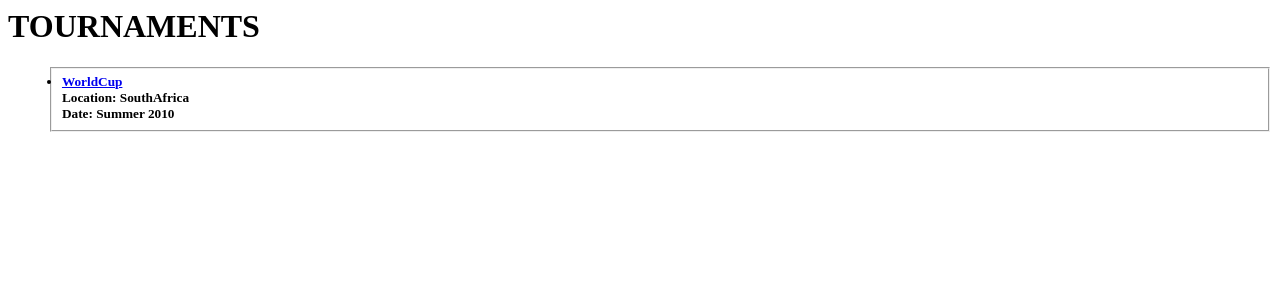
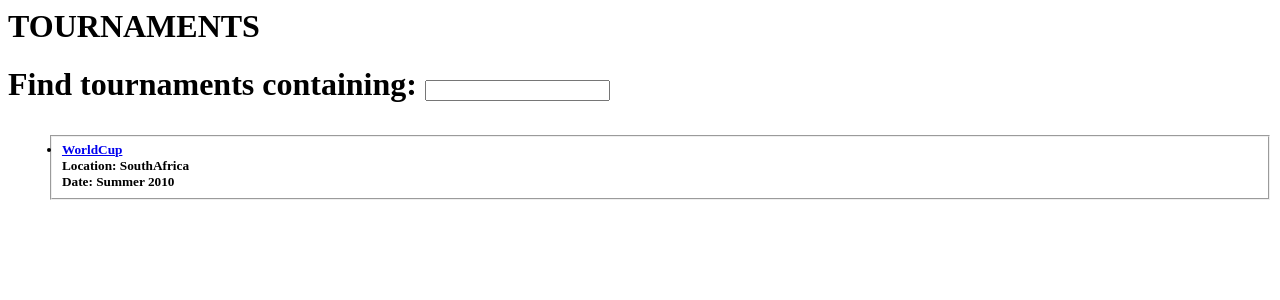
Before and after one commit to grodcas/Tournament, a Django app: page /tournaments/ in a window 1280 px wide. Shown: the top 300 px of the page. Run offline with Django 4.2, Linux system fonts and the light colour scheme; data comes from the database, SQL or seed files in the repository.

Commit message:
Search bar

```diff
--- a/mysite/tournaments/forms.py
+++ b/mysite/tournaments/forms.py
@@ -0,0 +1,4 @@
+from django import forms
+
+class SearchForm(forms.Form):
+    query = forms.CharField(label='Find tournaments containing:', max_length=100)
--- a/mysite/tournaments/templates/tournaments/index.html
+++ b/mysite/tournaments/templates/tournaments/index.html
@@ -1,5 +1,11 @@
 <h1>TOURNAMENTS<h1/>
 {% if Tournaments %}
+
+<form action="{% url 'tournaments:index' %}" method="post">
+    {% csrf_token %}
+    {{ form }}
+</form>
+
 <h5>
     <ul>
     {% for tournament in Tournaments %}
--- a/mysite/tournaments/urls.py
+++ b/mysite/tournaments/urls.py
@@ -1,6 +1,6 @@
 from django.urls import path
 from . import views
-
+app_name = 'tournaments'
 urlpatterns = [
     path('', views.index, name='index'),
     path('<int:tournament_id>/', views.details, name='details'),
--- a/mysite/tournaments/views.py
+++ b/mysite/tournaments/views.py
@@ -1,10 +1,21 @@
 from django.shortcuts import render,get_object_or_404
-from django.http import HttpResponse
+from django.http import HttpResponse, HttpResponseRedirect
 from .models import tournament, pool
+from .forms import SearchForm
 
 def index(request):
     Tournament=tournament.objects.all
-    context={'Tournaments':Tournament}
+    if request.method == 'POST':
+        search_form = SearchForm(request.POST)
+        if search_form.is_valid():
+            query = search_form.cleaned_data['query']
+            Tournament = tournament.objects.filter(name__contains=query)
+        else:
+            Tournament=tournament.objects.all
+    else:
+        search_form = SearchForm()
+        Tournament=tournament.objects.all
+    context={'Tournaments':Tournament,'form': search_form}
     return render(request, 'tournaments/index.html' ,context)
 
 def details(request,tournament_id):
```
